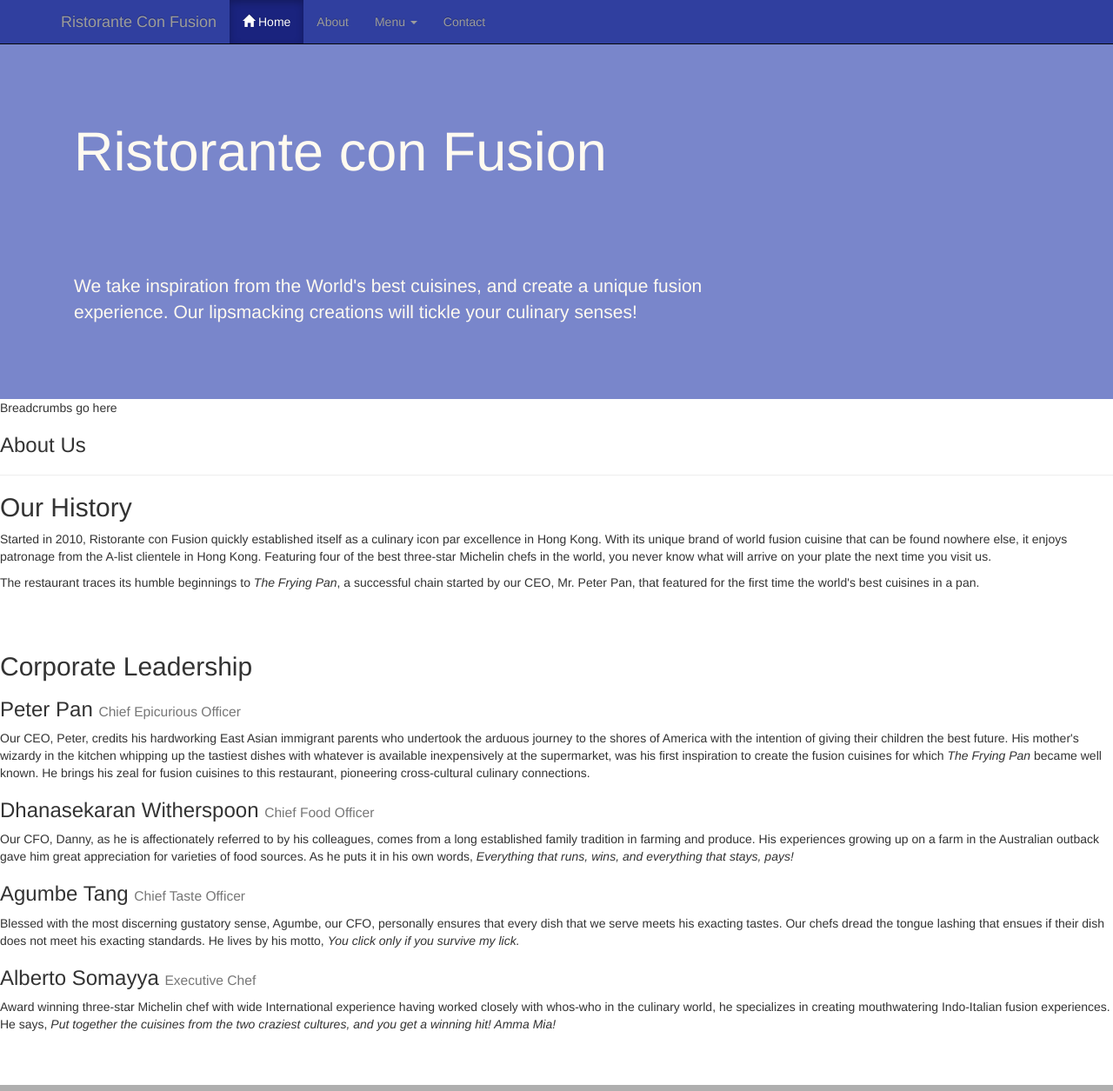
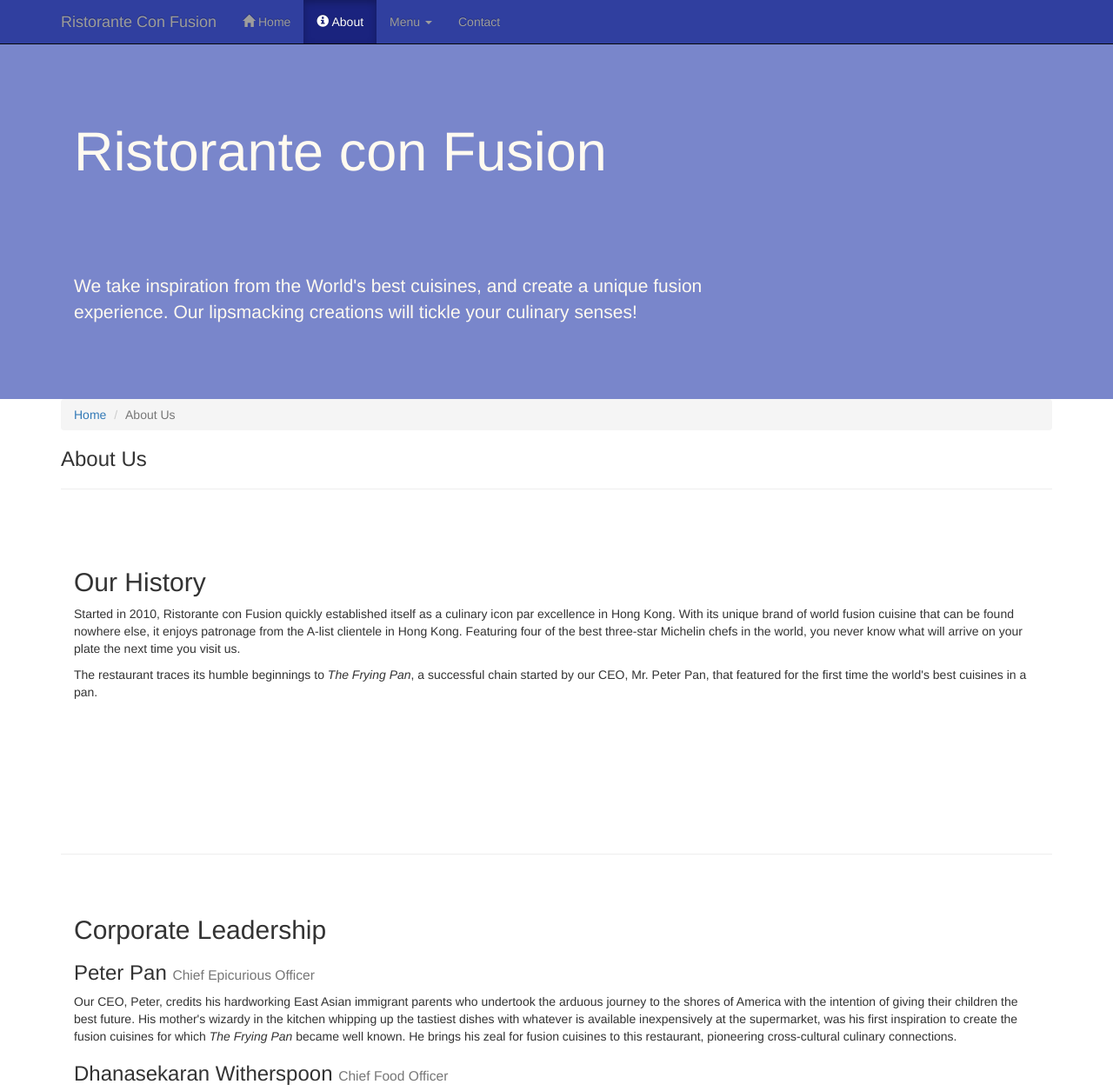
Before and after one commit to mengchao/FullStackWebDevelopment, a plain HTML site: page web-frameworks/conFusion/aboutus.html in a window 1280 px wide. Shown: the top 1255 px of the page at 87% size. Drawn offline with nearby package versions, Linux system fonts and the light colour scheme.

Commit message:
Front-End Web UI Frameworks and Tools Course - Completed Assignment 1

```diff
--- a/web-frameworks/conFusion/aboutus.html
+++ b/web-frameworks/conFusion/aboutus.html
@@ -33,13 +33,14 @@
                     <span class="icon-bar"></span>
                     <span class="icon-bar"></span>
                 </button>
-                <a class="navbar-brand" href="#">Ristorante Con Fusion</a>
+                <a class="navbar-brand" href="index.html">Ristorante Con Fusion</a>
             </div>
             <div id="navbar" class="navbar-collapse collapse">
                 <ul class="nav navbar-nav">
-                    <li class="active"><a href="#"><span class="glyphicon glyphicon-home"
+                    <li><a href="index.html"><span class="glyphicon glyphicon-home"
                          aria-hidden="true"></span> Home</a></li>
-                    <li><a href="#">About</a></li>
+                    <li class="active"><a href="#"><span class="glyphicon glyphicon-info-sign"
+                         aria-hidden="true"></span> About</a></li>
                     <li class="dropdown">
                         <a href="#" class="dropdown-toggle" data-toggle="dropdown"
                          role="button" aria-haspopup="true" aria-expanded="false">
@@ -77,10 +78,13 @@
         </div>
     </header>
 
-    <div>
+    <div class="container">
         <div>
             <div>
-                Breadcrumbs go here
+                <ol class="breadcrumb">
+                    <li><a href="index.html">Home</a></li>
+                    <li class="active">About Us</a></li>
+                </ol>
             </div>
             <div>
                <h3>About Us</h3>
@@ -88,20 +92,20 @@
             </div>
         </div>
 
-        <div>
-            <div>
+        <div class="row row-content">
+            <div class="col-xs-12">
                 <h2>Our History</h2>
                 <p>Started in 2010, Ristorante con Fusion quickly established itself as a culinary icon par excellence in Hong Kong. With its unique brand of world fusion cuisine that can be found nowhere else, it enjoys patronage from the A-list clientele in Hong Kong.  Featuring four of the best three-star Michelin chefs in the world, you never know what will arrive on your plate the next time you visit us.</p>
                 <p>The restaurant traces its humble beginnings to <em>The Frying Pan</em>, a successful chain started by our CEO, Mr. Peter Pan, that featured for the first time the world's best cuisines in a pan.</p>
             </div>
-            <div>
+            <div class="col-xs-12">
                 <p style="padding:20px;"></p>
             </div>
         </div>
 
 
-        <div>
-            <div>
+        <div class="row row-content">
+            <div class="col-xs-12">
                 <h2>Corporate Leadership</h2>
                 <h3>Peter Pan <small>Chief Epicurious Officer</small></h3>
                 <p>Our CEO, Peter, credits his hardworking East Asian immigrant parents who undertook the arduous journey to the shores of America with the intention of giving their children the best future. His mother's wizardy in the kitchen whipping up the tastiest dishes with whatever is available inexpensively at the supermarket, was his first inspiration to create the fusion cuisines for which <em>The Frying Pan</em> became well known. He brings his zeal for fusion cuisines to this restaurant, pioneering cross-cultural culinary connections.</p>
@@ -112,7 +116,7 @@
                 <h3>Alberto Somayya <small>Executive Chef</small></h3>
                 <p>Award winning three-star Michelin chef with wide International experience having worked closely with whos-who in the culinary world, he specializes in creating mouthwatering Indo-Italian fusion experiences. He says, <em>Put together the cuisines from the two craziest cultures, and you get a winning hit! Amma Mia!</em></p>
             </div>
-             <div>
+            <div class="col-xs-12">
                 <p style="padding:20px;"></p>
             </div>
        </div>
```
Also changed, not shown: web-frameworks/conFusion/index.html (+3 -2 lines).
